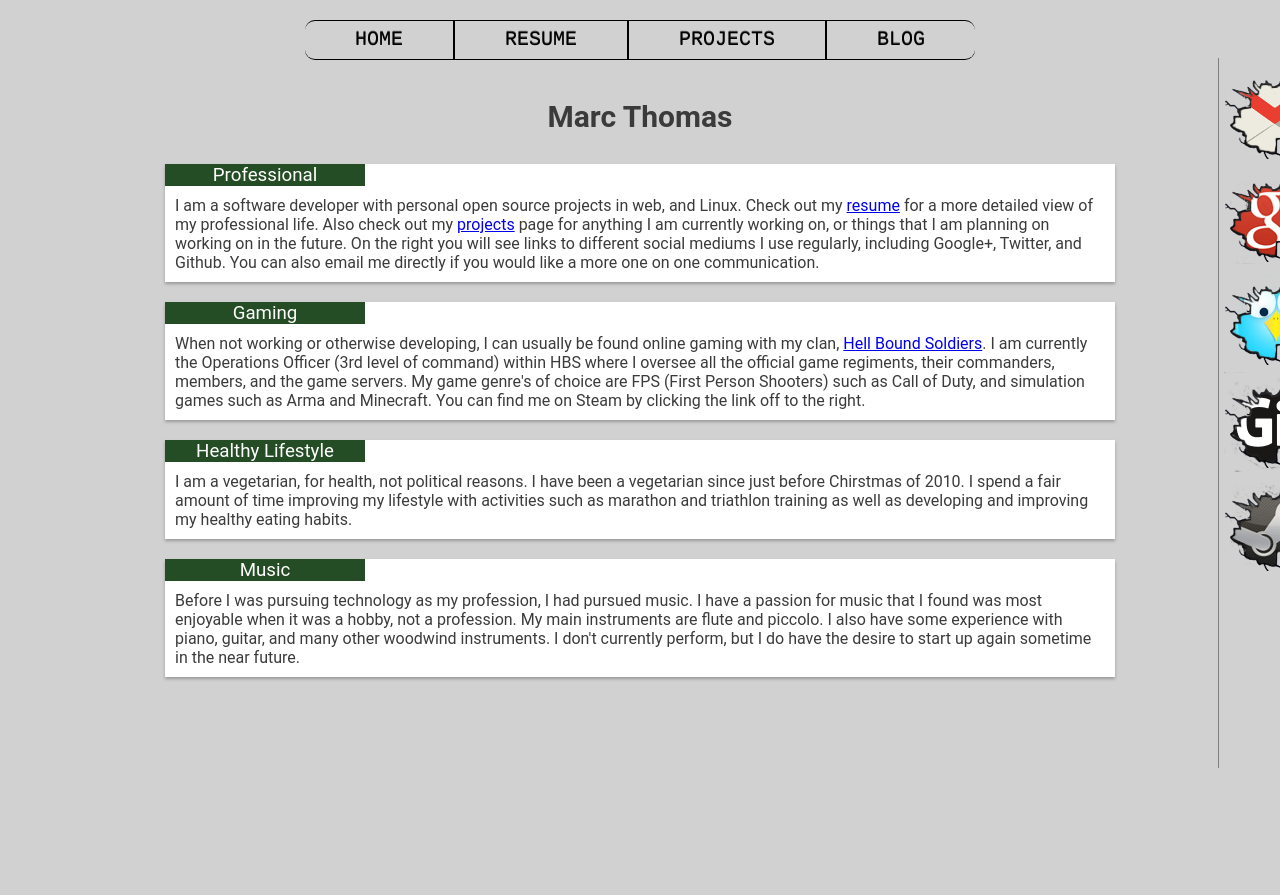
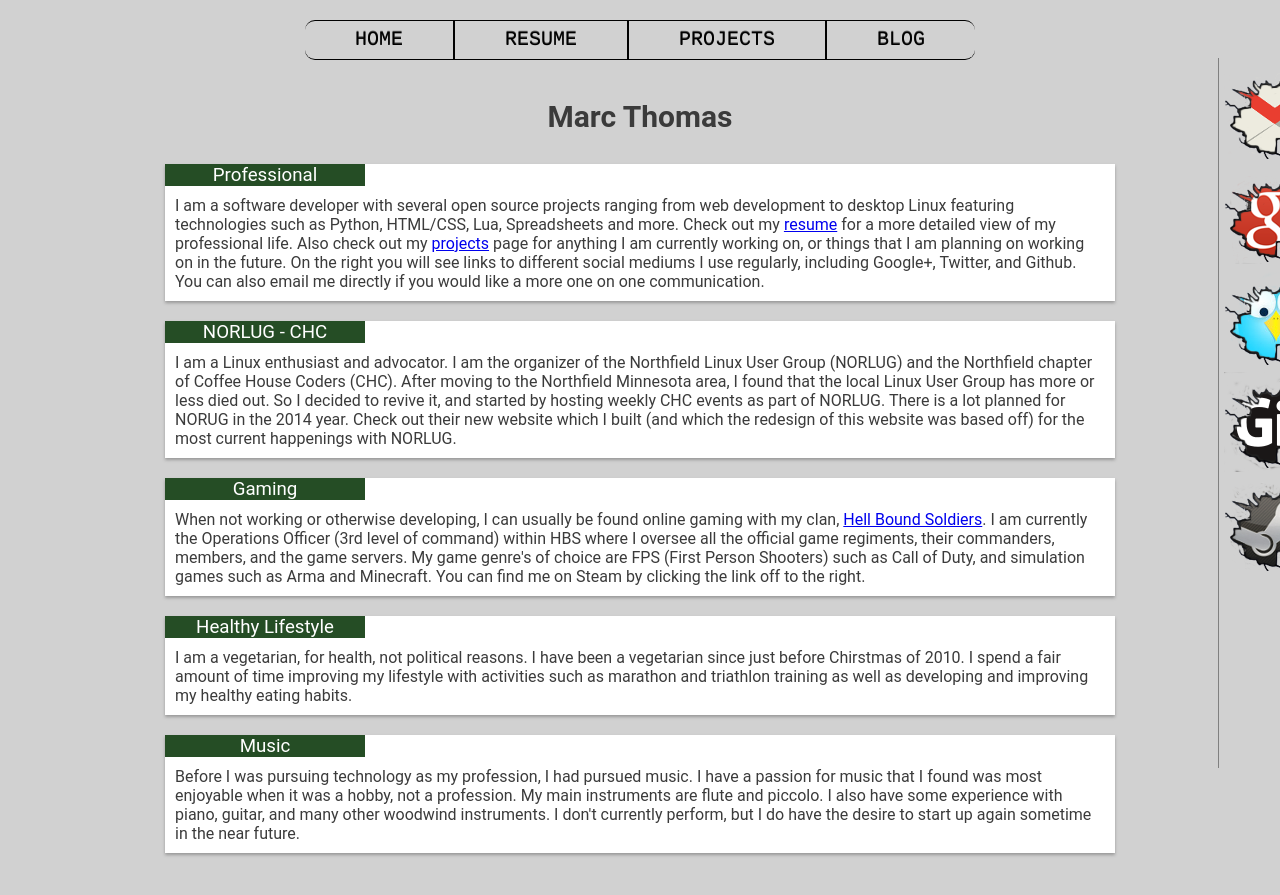
Before and after one commit to mathomastech/mathomastech.github.io, a Jekyll site: the page built from index.html, in a window 1280 px wide. Shown: the top 895 px of the page. Built offline with Jekyll 4.4.1, drawn with Linux system fonts in a browser that asks for light colours.

Commit message:
Updated BIO information. Added NORLUG section.

```diff
--- a/index.html
+++ b/index.html
@@ -5,7 +5,12 @@ layout: default
 <p class="welcomePageHeaders">Marc Thomas</p>
 <section class="cardLayout">
 	<h3 class="cardHeader"> Professional </h3>
-	<p class="cardContent"> I am a software developer with personal open source projects in web, and Linux. Check out my <a href="/Resume" title="Resume">resume</a> for a more detailed view of my professional life. Also check out my <a href="/Projects" title="Projects">projects</a> page for anything I am currently working on, or things that I am planning on working on in the future. On the right you will see links to different social mediums I use regularly, including Google+, Twitter, and Github. You can also email me directly if you would like a more one on one communication.</p>
+	<p class="cardContent"> I am a software developer with several open source projects ranging from web development to desktop Linux featuring technologies such as Python, HTML/CSS, Lua, Spreadsheets and more. Check out my <a href="/Resume" title="Resume">resume</a> for a more detailed view of my professional life. Also check out my <a href="/Projects" title="Projects">projects</a> page for anything I am currently working on, or things that I am planning on working on in the future. On the right you will see links to different social mediums I use regularly, including Google+, Twitter, and Github. You can also email me directly if you would like a more one on one communication.</p>
+</section>
+
+<section class="cardLayout">
+    <h3 class="cardHeader"> NORLUG - CHC </h3>
+    <p class="cardContent"> I am a Linux enthusiast and advocator. I am the organizer of the Northfield Linux User Group (NORLUG) and the Northfield chapter of Coffee House Coders (CHC). After moving to the Northfield Minnesota area, I found that the local Linux User Group has more or less died out. So I decided to revive it, and started by hosting weekly CHC events as part of NORLUG. There is a lot planned for NORUG in the 2014 year. Check out their new website which I built (and which the redesign of this website was based off) for the most current happenings with NORLUG.
 </section>
 
 <section class="cardLayout">
```
